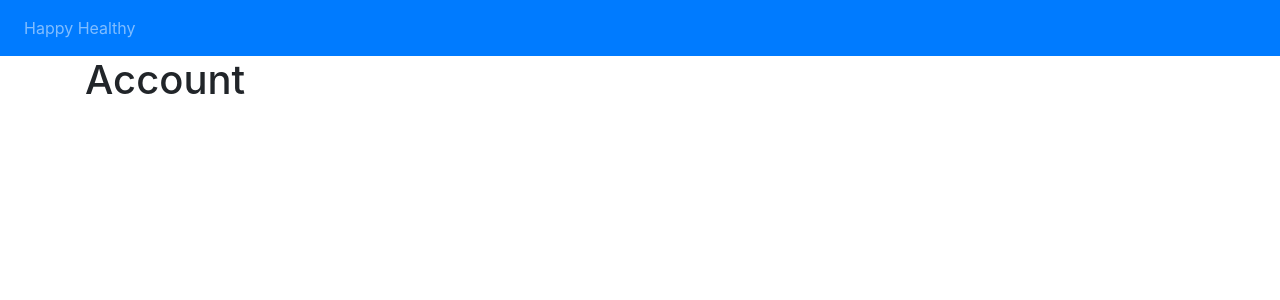
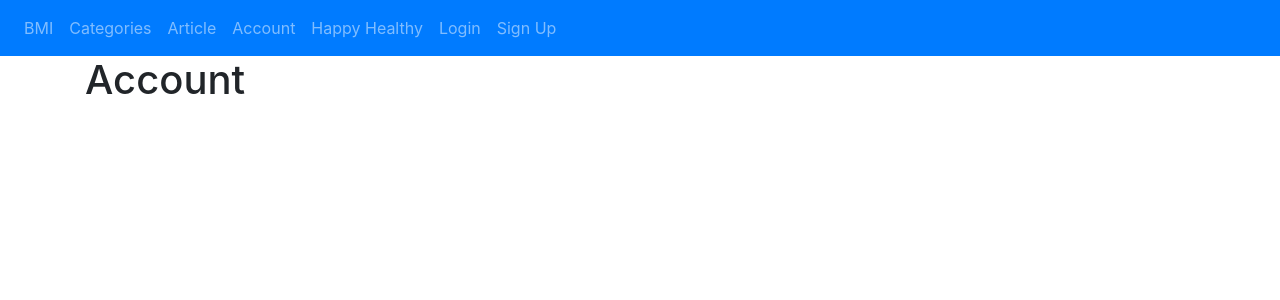
Before and after one commit to Chaapppp/Create-a-website-with-Flask, a Flask app: page /account in a window 1280 px wide. Shown: the top 300 px of the page. Run offline with Flask 3, Linux system fonts and the light colour scheme; some libraries are stand-ins or nearby versions.

Commit message:
add nav-item nav-link

```diff
--- a/website/templates/base.html
+++ b/website/templates/base.html
@@ -31,7 +31,13 @@
 
       <div class="collapse navbar-collapse" id="navbar">
         <div class="navbar-nav">
+            <a class="nav-item nav-link" id="bmi" href="/bmi">BMI</a>
+            <a class="nav-item nav-link" id="Categories" href="/Categories">Categories</a>
+            <a class="nav-item nav-link" id="article" href="/article">Article</a>
+            <a class="nav-item nav-link" id="account" href="/account">Account</a>
             <a class="nav-item nav-link" id="welcome" href="/">Happy Healthy</a>
+            <a class="nav-item nav-link" id="login" href="/login">Login</a>
+            <a class="nav-item nav-link" id="signUp" href="/sign-up">Sign Up</a>
         </div>
       </div>
     </nav>
```
